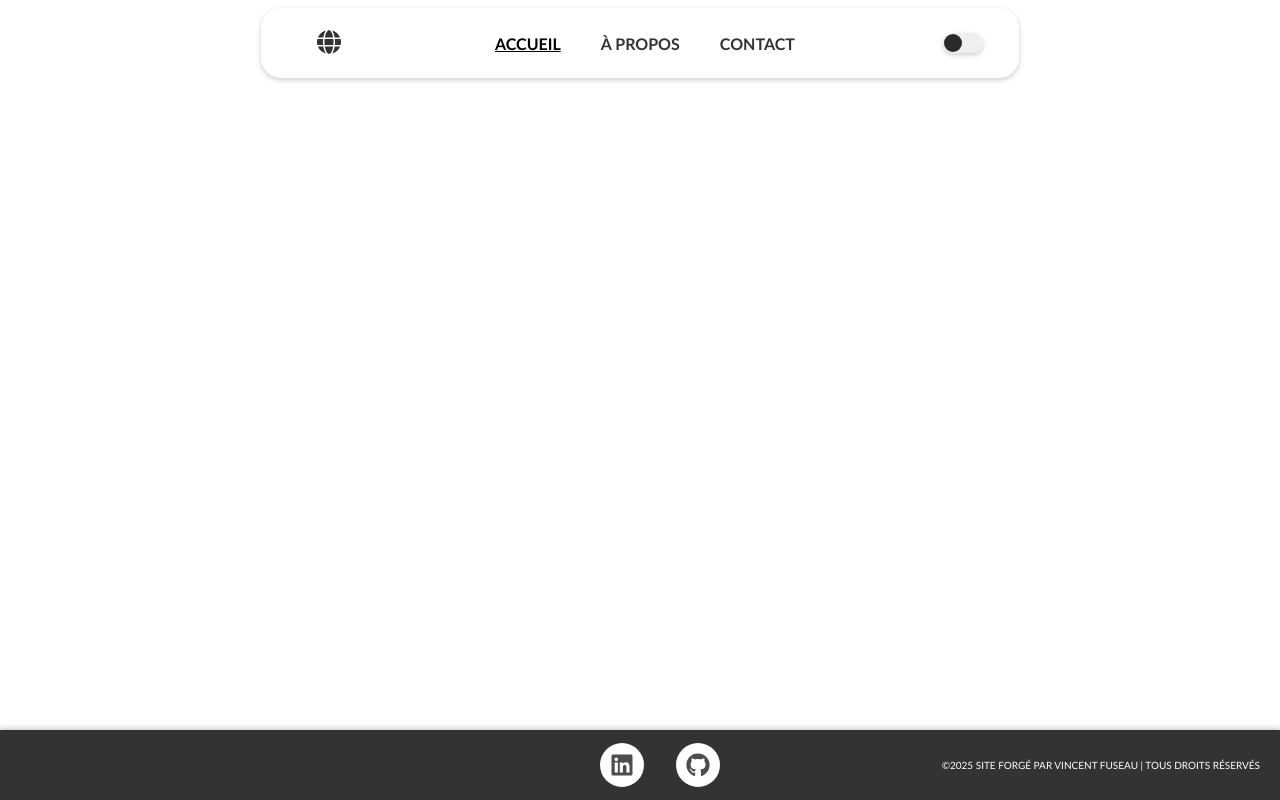
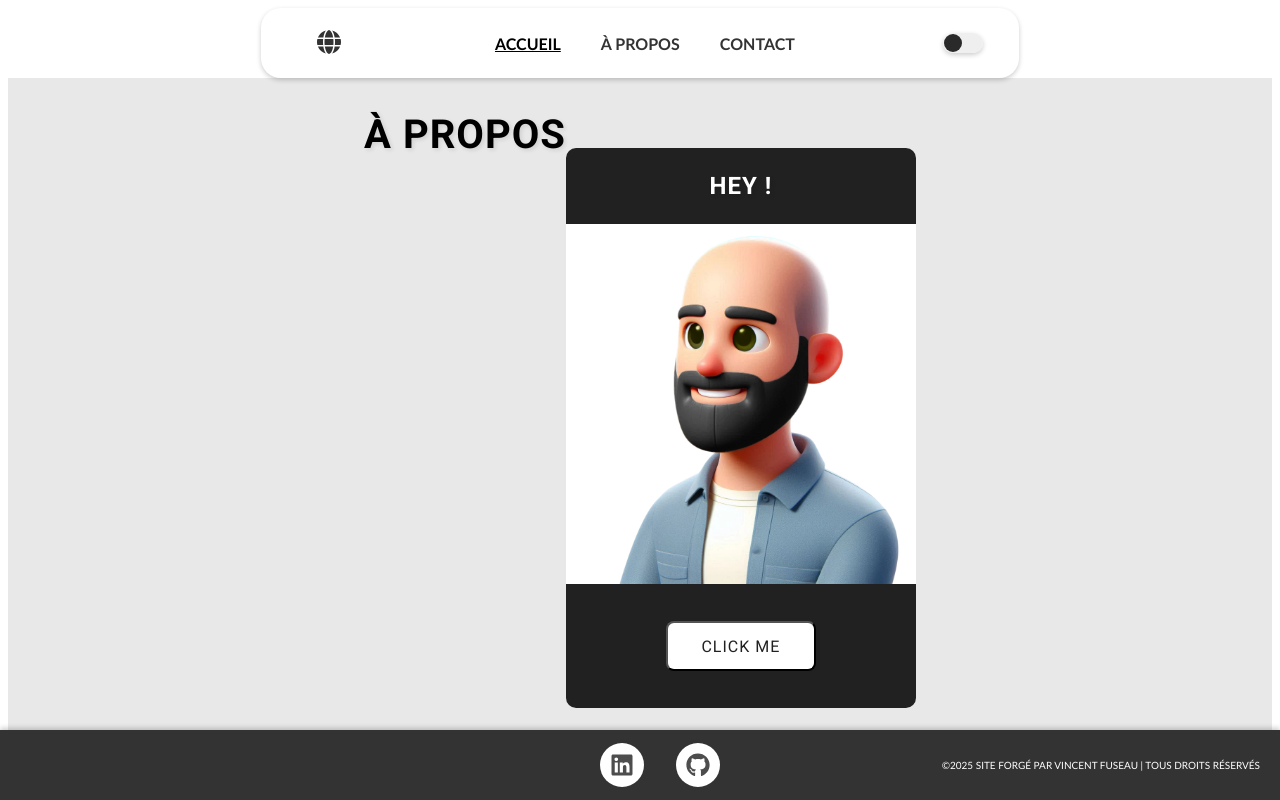
Before and after one commit to Vinny031/OPENCLASSROOMS_P8, a React (Vite) app: page / in a window 1280 px wide. Built offline with nearby package versions, Linux system fonts and the light colour scheme.

Commit message:
Création de la card de la section about avec icone 3D et bouton pour le futur texte.

```diff
--- a/src/components/Footer/index.jsx
+++ b/src/components/Footer/index.jsx
@@ -1,4 +1,4 @@
-import SocialIcons from "../Social"
+import SocialIcons from "./Social"
 
 const Footer = () => {
     return (
--- a/src/components/Header/index.jsx
+++ b/src/components/Header/index.jsx
@@ -1,5 +1,5 @@
-import ThemeToggle from "../Toggle_DarkMode"
-import LanguageToggle from "../Toggle_Language"
+import ThemeToggle from "./Toggle_DarkMode"
+import LanguageToggle from "./Toggle_Language"
 import { useState } from "react";
 import { useLocation } from "react-router-dom";
 
--- /dev/null
+++ b/src/components/Section_About/About_Card/index.jsx
@@ -0,0 +1,19 @@
+import React from 'react';
+
+const Card = () => {
+  return (
+    <div className='about_card'>
+        <div className='about_card_title_container'>
+            <h3 className='about_card_title'>Hey !</h3>
+        </div>
+        <div className='about_card_avatar_container'>
+            <img src="../../../../public/assets/AVATAR.webp" alt="Avatar 3D" className='about_card_avatar'/>
+        </div>
+        <div className='about_card_button_container'>
+            <button className='about_card_button'>Click me</button>
+        </div>
+    </div>
+  );
+};
+
+export default Card;
--- /dev/null
+++ b/src/components/Section_About/index.jsx
@@ -0,0 +1,15 @@
+import React from 'react';
+import Card from './About_Card'
+
+const About = () => {
+  return (
+    <section className="about">
+      <h2>À propos</h2>
+      <div className="about-content">
+        <Card />
+      </div>
+    </section>
+  );
+};
+
+export default About;
--- a/src/pages/Home/index.jsx
+++ b/src/pages/Home/index.jsx
@@ -1,5 +1,6 @@
 import Header from "@/components/Header"
 import Footer from "@/components/Footer"
+import About from "@/components/Section_About"
 import { useEffect } from "react"
 
 const Home = () => {
@@ -11,6 +12,7 @@ const Home = () => {
         <div>
             <Header />
             <div className="homepage-body">
+                <About />
             </div>
             <Footer />
         </div>
--- /dev/null
+++ b/src/styles/components/section_about/about_card/about_card.scss
@@ -0,0 +1,68 @@
+.about_card {
+    width: 350px;
+    height: 80%;
+    display: flex;
+    flex-direction: column;
+    justify-content: space-between;
+    align-items: center;
+    border-radius: 10px;
+    background-color: #fff;
+}
+
+.about_card_title_container{
+    width: 100%;
+    height: 80px;
+    background-color: #212121;
+    border-radius: 10px 10px 0 0;
+}
+
+.about_card h3 {
+    font-family: 'Roboto';
+    font-size: 1.5rem;
+    color: white;
+    text-align: center;
+    text-transform: uppercase;
+    letter-spacing: 1px;
+    text-shadow: 2px 2px 4px rgba(0, 0, 0, 0.1);
+}
+
+.about_card_avatar_container{
+    display: flex;
+    justify-content: center;
+    align-items: flex-end;
+}
+.about_card_avatar {
+    overflow: hidden;
+    height: 360px;
+}
+
+.about_card_button_container {
+    width: 100%;
+    height: 350px;
+    display: flex;
+    justify-content: center;
+    align-items: center;
+    background-color: #212121;
+    border-radius: 0 0 10px 10px;
+}
+
+.about_card_button {
+    width: 150px;
+    height: 50px;
+    font-family: 'Roboto';
+    font-size: 1rem;
+    color: #212121;
+    background-color: #fff;
+    text-transform: uppercase;
+    letter-spacing: 1px;
+    border-radius: 8px;
+    transition: transform 0.3s ease;
+
+    &:hover {
+        transform: scale(1.04);
+    }
+
+    &:active {
+        transform: translateY(2px);
+    }
+}
--- /dev/null
+++ b/src/styles/components/section_about/section_about.scss
@@ -0,0 +1,17 @@
+@use '@/styles/components/section_about/about_card/about_card.scss' as *;
+
+.about {
+    width: 100%;
+    height: 700px;
+    background-color: #e8e8e8;
+    display: flex;
+    justify-content: center;
+    align-items: space-between;
+  }
+
+.about-content {
+  display: flex;
+  flex-direction: row;
+  justify-content: space-between;
+  align-items: center;
+}
--- a/src/styles/main.scss
+++ b/src/styles/main.scss
@@ -1,4 +1,14 @@
 @use '@/styles/pages/error.scss' as*;
 @use '@/styles/pages/home.scss' as*;
 
-@import url('https://fonts.googleapis.com/css2?family=Montserrat:wght@400;500&display=swap');
+@import url('https://fonts.googleapis.com/css2?family=Roboto:wght@400;500;700&display=swap');
+
+h2 {
+    font-family: 'Roboto', sans-serif;
+    font-size: 2.5rem;
+    font-weight: 700;
+    margin-bottom: 20px;
+    text-transform: uppercase;
+    letter-spacing: 1px;
+    text-shadow: 2px 2px 4px rgba(0, 0, 0, 0.1);
+}
--- a/src/styles/pages/home.scss
+++ b/src/styles/pages/home.scss
@@ -1,8 +1,11 @@
 @use '@/styles/components/header.scss' as*;
 @use '@/styles/components/footer.scss' as*;
+@use '@/styles/components/section_about/section_about.scss' as *;
 
 .homepage-body {
     display: flex;
+    justify-content: center;
+    align-items: space-between;
     flex-direction: column;
     min-height: 84vh;
 }
```
Also changed, not shown: public/assets/AVATAR.webp (added), src/components/Footer/Social/index.jsx (renamed from src/components/Social/index.jsx), src/components/Header/Toggle_DarkMode/index.jsx (renamed from src/components/Toggle_DarkMode/index.jsx), src/components/Header/Toggle_Language/index.jsx (renamed from src/components/Toggle_Language/index.jsx).
